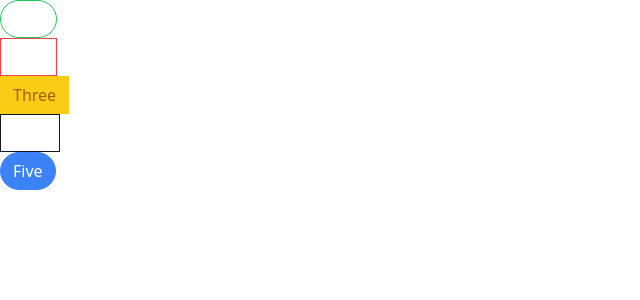
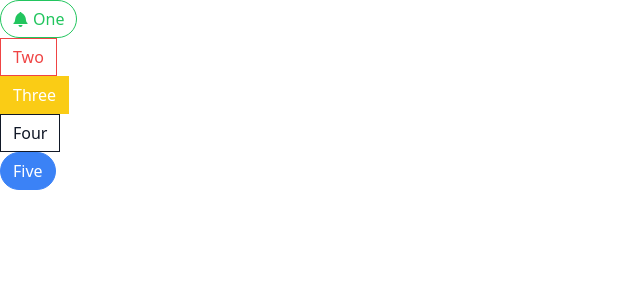
Before and after one commit to Pfirewire/react-udemy-comps, a React (Create React App) app: page / in a window 1280 px wide. Shown: the top 300 px of the page, without its empty margins (0-640 px from the left). Built offline with nearby package versions, Linux system fonts and the light colour scheme.

Commit message:
Using Icons in React Projects

```diff
--- a/package.json
+++ b/package.json
@@ -10,6 +10,7 @@
     "prop-types": "^15.8.1",
     "react": "^18.2.0",
     "react-dom": "^18.2.0",
+    "react-icons": "^4.7.1",
     "react-scripts": "5.0.1",
     "web-vitals": "^2.1.4"
   },
--- a/src/App.js
+++ b/src/App.js
@@ -1,10 +1,14 @@
 import Button from "./components/Button";
+import { GoBell } from "react-icons/go";
 
 function App() {
     return(
         <div>
             <div>
-                <Button success rounded outline>One</Button>
+                <Button success rounded outline>
+                    <GoBell />
+                    One
+                </Button>
             </div>
             <div>
                 <Button danger outline>Two</Button>
--- a/src/components/Button.js
+++ b/src/components/Button.js
@@ -11,13 +11,14 @@
                     outline,
                 }) {
 
-    const classes = className('px-3 py-1.5 border', {
-        'border-blue-500 bg-blue-500 text-white': primary,
-        'border-gray-900 bg-gray-900 text-white': secondary,
-        'border-green-500 bg-green-500 text-white': success,
-        'border-yellow-400 bg-yellow-400 text-yellow-700': warning,
-        'border-red-500 bg-red-500 text-white': danger,
+    const classes = className('flex items-center px-3 py-1.5 border', {
+        'border-blue-500 bg-blue-500': primary,
+        'border-gray-900 bg-gray-900': secondary,
+        'border-green-500 bg-green-500': success,
+        'border-yellow-400 bg-yellow-400': warning,
+        'border-red-500 bg-red-500': danger,
         'rounded-full': rounded,
+        'text-white': !outline && (primary || secondary || success || warning || danger),
         'bg-white': outline,
         'text-blue-500': outline && primary,
         'text-gray-900': outline && secondary,
--- a/src/index.css
+++ b/src/index.css
@@ -1,3 +1,7 @@
 @tailwind base;
 @tailwind components;
 @tailwind utilities;
+
+button > svg {
+    margin-right: 4px;
+}
```
Also changed, not shown: 1 other file (tests, documents, lock files or other folders).
